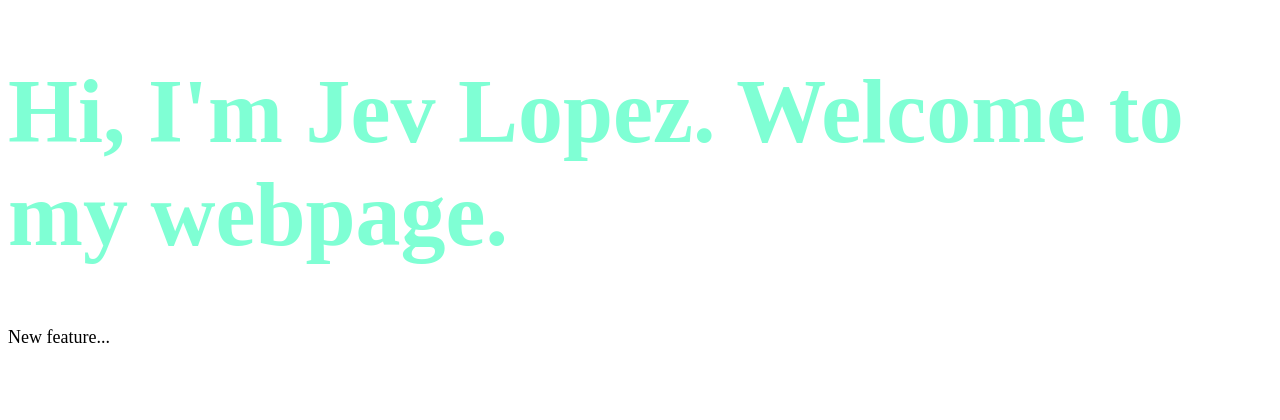
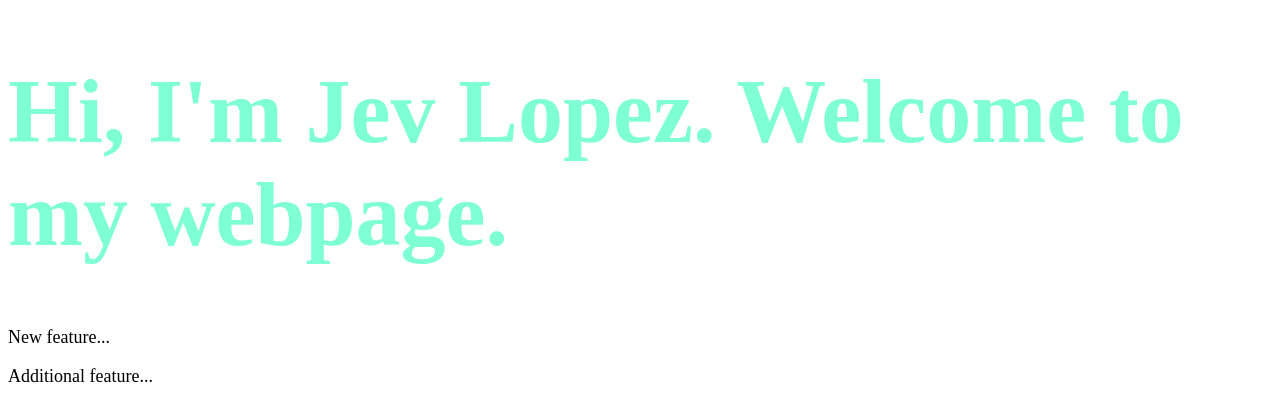
Before and after one commit to jebjebs/simple-web-app, a plain HTML site: page index.html in a window 1280 px wide. Drawn offline with Linux system fonts and the light colour scheme.

Commit message:
adding text

```diff
--- a/index.html
+++ b/index.html
@@ -10,5 +10,6 @@
 <body>
     <h1>Hi, I'm Jev Lopez. Welcome to my webpage.</h1>
     <p>New feature...</p>
+    <p>Additional feature...</p>
 </body>
 </html>
```
